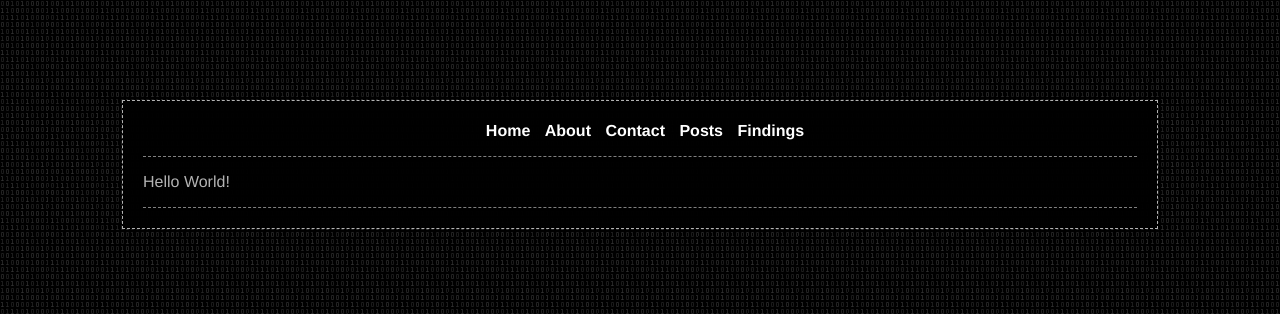
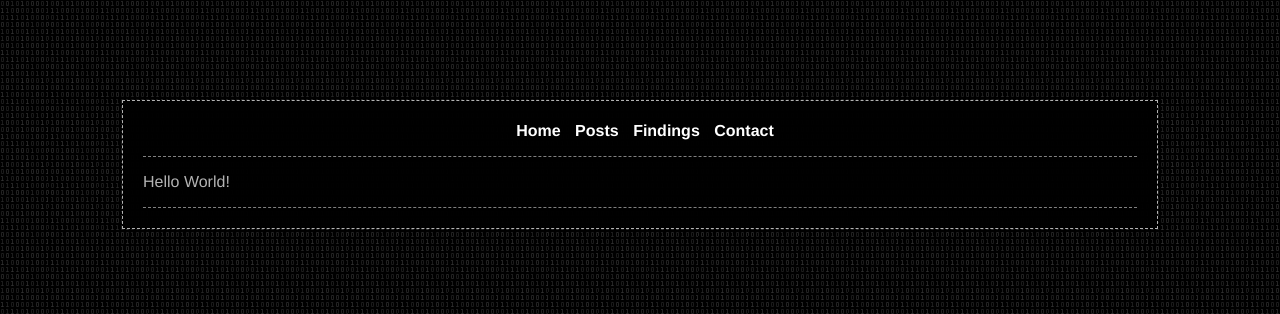
Before and after one commit to whitecr0wz/whitecr0wz.github.io, a Jekyll site: the page built from _posts/posts/2020-03-05-Hello-World.md, in a window 1280 px wide. Shown: the top 314 px of the page. Built offline with Jekyll 4.4.1, drawn with Linux system fonts in a browser that asks for light colours; some web fonts are replaced.

Commit message:
Update nav.html

```diff
--- a/_includes/nav.html
+++ b/_includes/nav.html
@@ -1,9 +1,8 @@
 <nav>
 	<ul>
 		<li><a href="/#">Home</a></li>
-		<li><a href="/posts/about">About</a></li>
-		<li><a href="/posts/contact">Contact</a></li>
 		<li><a href="/posts/index">Posts</a></li>
 		<li><a href="/posts/findings">Findings</a></li>
+	        <li><a href="/posts/contact">Contact</a></li>
 	</ul>
 </nav>
```
